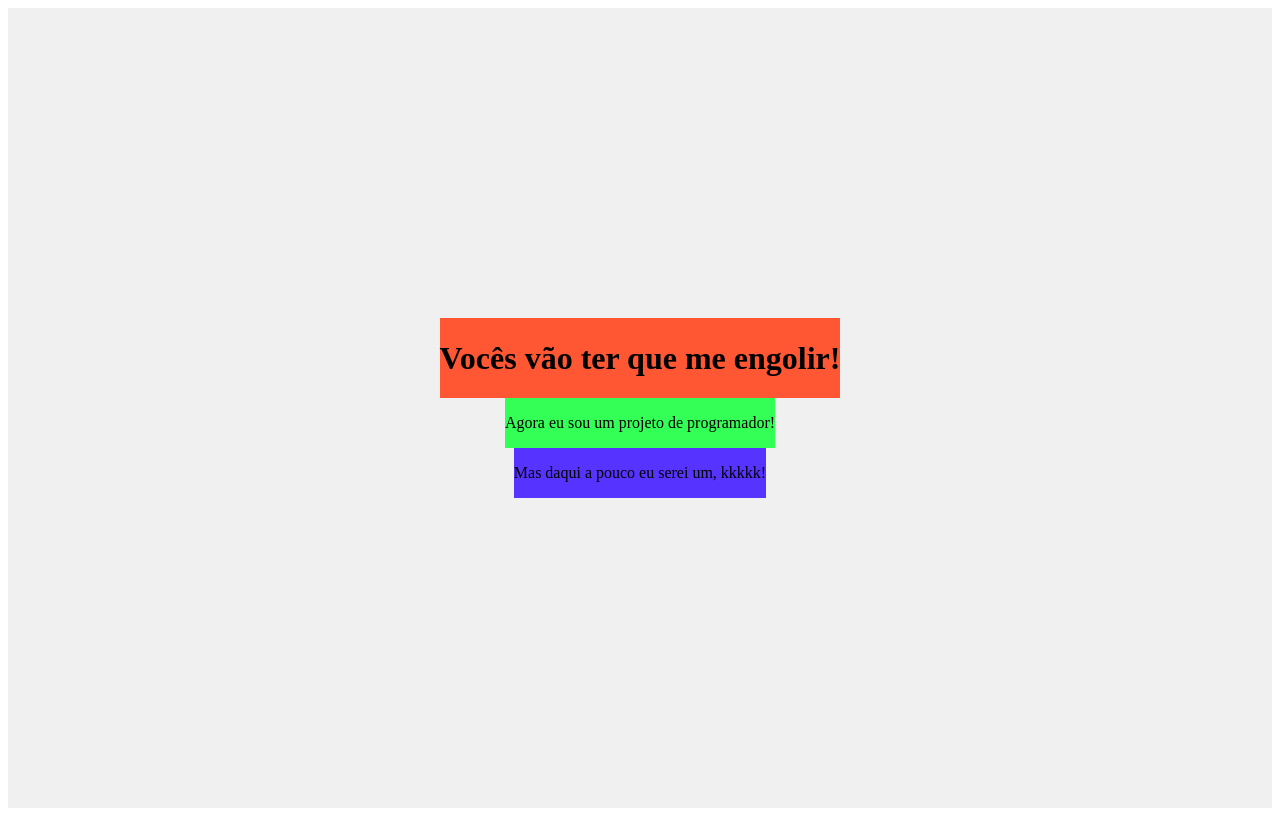
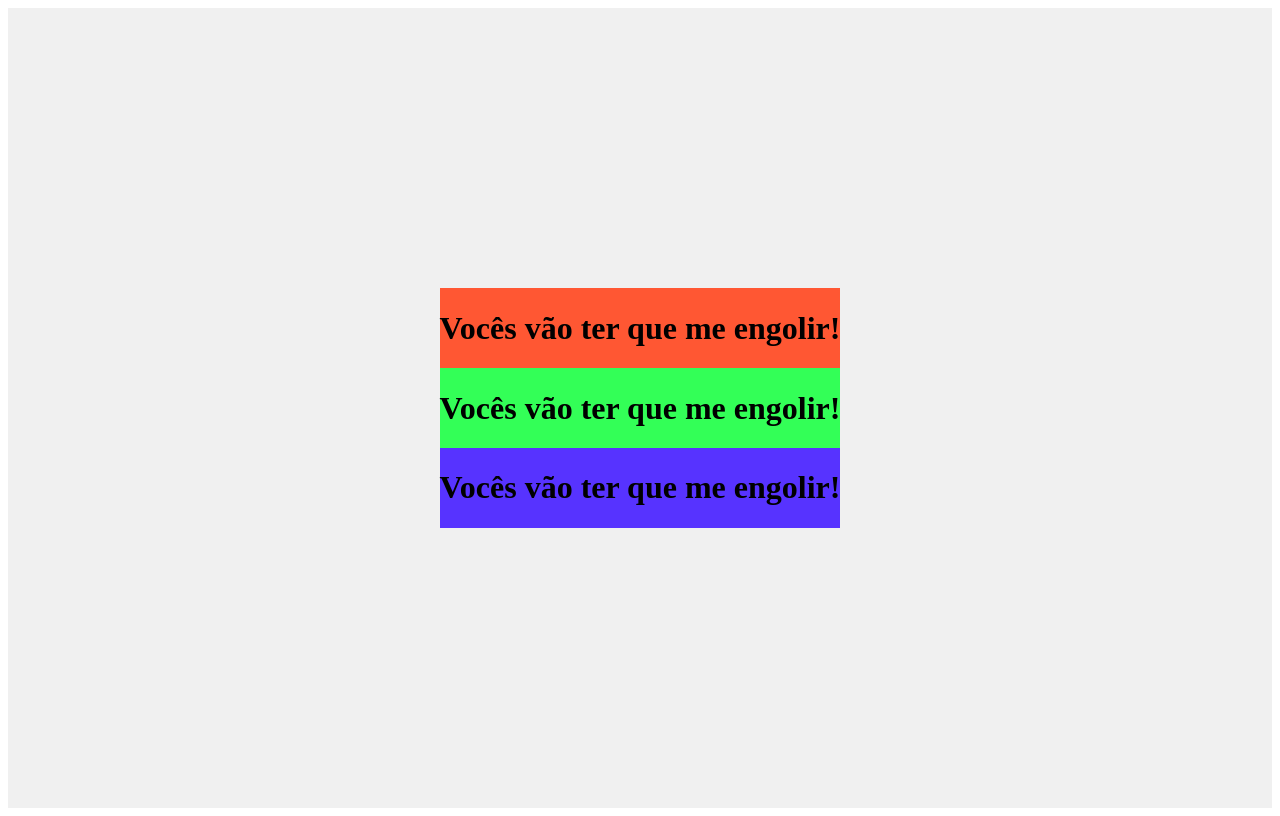
Before and after one commit to tiagolaranjeira/clone-tabnews, a Next.js app: page / in a window 1280 px wide. Built offline with nearby package versions, Linux system fonts and the light colour scheme.

Commit message:
change_conteiner

```diff
--- a/pages/index.js
+++ b/pages/index.js
@@ -26,10 +26,10 @@ function Home() {
           <h1>Vocês vão ter que me engolir!</h1>
         </div>
         <div style={containerStyles[1]}>
-          <p>Agora eu sou um projeto de programador!</p>
+        <h1>Vocês vão ter que me engolir!</h1>
         </div>
         <div style={containerStyles[2]}>
-          <p>Mas daqui a pouco eu serei um, kkkkk!</p>
+        <h1>Vocês vão ter que me engolir!</h1>
         </div>
       </div>
     );
```
